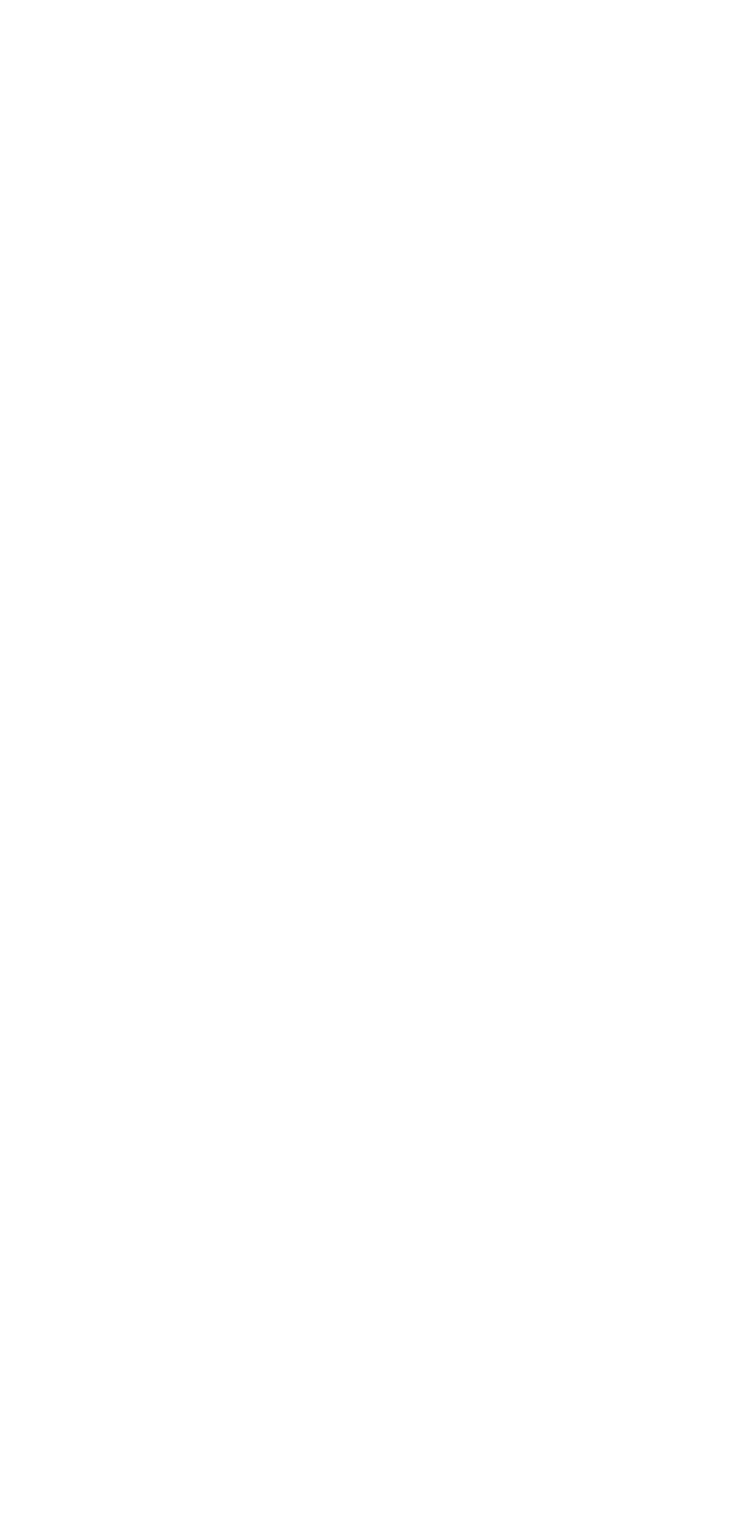
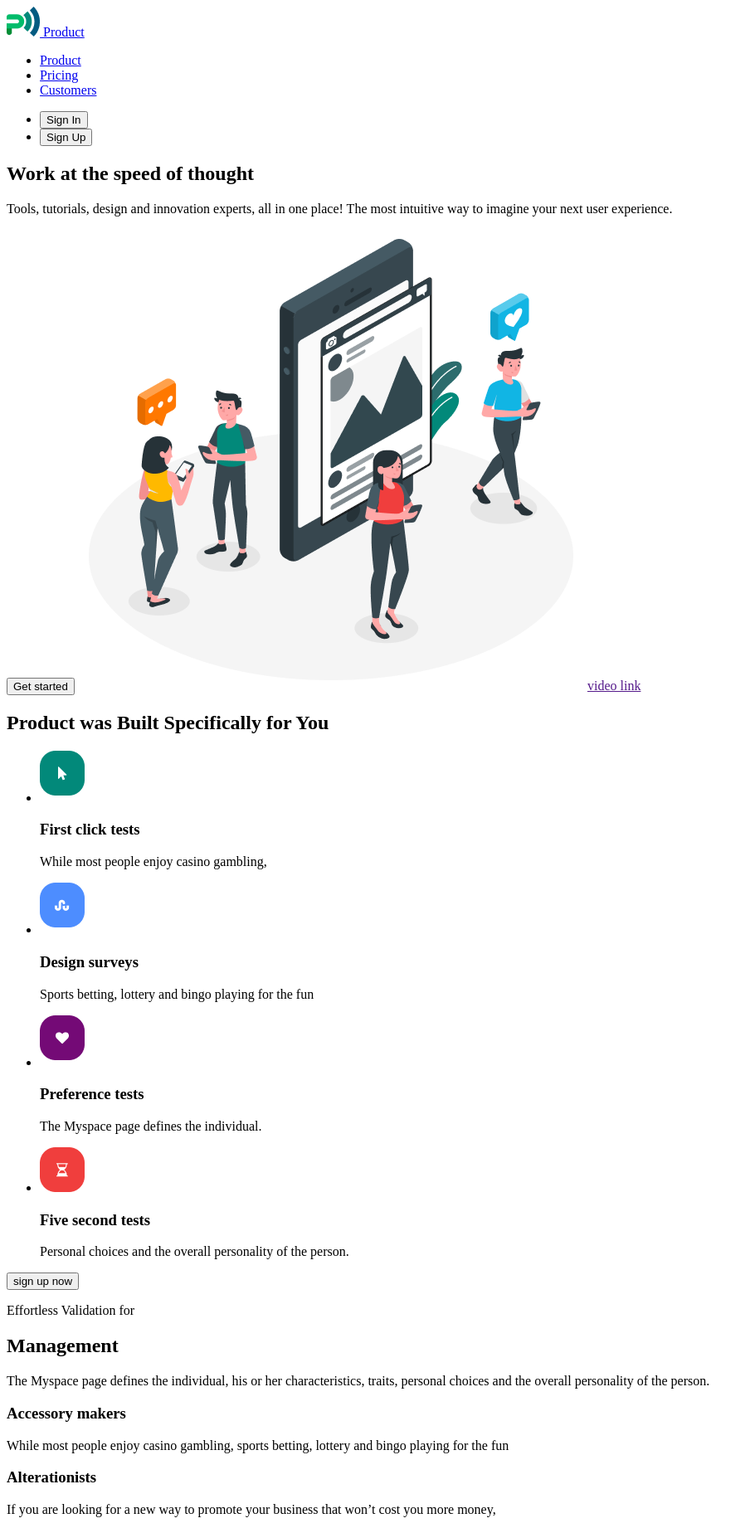
Before and after one commit to OleksandrRiabokon91/blended-116-01-beseness, a plain HTML site: page index.html in a window 1280 px wide. Shown: the top 1842 px of the page at 83% size, without its empty margins (0-910 px from the left). Before the commit the page ends 800 px from the top, so only its background shows below. Drawn offline with Linux system fonts and the light colour scheme.

Commit message:
first commit

```diff
--- a/index.html
+++ b/index.html
@@ -6,11 +6,81 @@
     <title>Diseness promoushen</title>
   </head>
   <body>
-    <header></header>
+    <header>
+      <a href="./index.html"
+        ><img src="./images/logo.png" alt="logo" /> Product
+      </a>
+      <nav>
+        <ul>
+          <li><a href="./index.html">Product</a></li>
+          <li><a href="./customer-page.html">Pricing</a></li>
+          <li><a href="./pricing-page.html">Customers</a></li>
+        </ul>
+      </nav>
+      <ul>
+        <li><button type="button">Sign In</button></li>
+        <li>
+          <button type="button">Sign Up</button>
+        </li>
+      </ul>
+    </header>
     <main>
-      <section></section>
-      <section></section>
-      <section></section>
+      <section>
+        <h1>Work at the speed of thought</h1>
+        <p>
+          Tools, tutorials, design and innovation experts, all in one place! The
+          most intuitive way to imagine your next user experience.
+        </p>
+        <button type="button">Get started</button>
+        <a href=""></a>
+        <img src="./images/hero-img.png" alt="pepol" />
+        <a href="">video link</a>
+      </section>
+      <section>
+        <h2>Product was Built Specifically for You</h2>
+        <ul>
+          <li>
+            <a href=""><img src="./images/icon-1.png" alt="icon-1" /></a>
+            <h3>First click tests</h3>
+            <p>While most people enjoy casino gambling,</p>
+          </li>
+          <li>
+            <a href=""><img src="./images/icon-2.png" alt="icon-2" /></a>
+            <h3>Design surveys</h3>
+            <p>Sports betting, lottery and bingo playing for the fun</p>
+          </li>
+          <li>
+            <a href=""><img src="./images/icon-3.png" alt="icon-3" /></a>
+            <h3>Preference tests</h3>
+            <p>The Myspace page defines the individual.</p>
+          </li>
+          <li>
+            <a href=""><img src="./images/icon-4.png" alt="icon-4" /></a>
+            <h3>Five second tests</h3>
+            <p>Personal choices and the overall personality of the person.</p>
+          </li>
+        </ul>
+        <button type="button">sign up now</button>
+      </section>
+      <section>
+        <p>Effortless Validation for</p>
+        <h2>Management</h2>
+        <p>
+          The Myspace page defines the individual, his or her characteristics,
+          traits, personal choices and the overall personality of the person.
+        </p>
+        <h3>Accessory makers</h3>
+        <p>
+          While most people enjoy casino gambling, sports betting, lottery and
+          bingo playing for the fun
+        </p>
+        <h3>Alterationists</h3>
+        <p>
+          If you are looking for a new way to promote your business that won’t
+          cost you more money,
+        </p>
+        <img src="./images/management-img.png" alt="management" />
+      </section>
       <section></section>
       <section></section>
       <section></section>
```
Also changed, not shown: customer-page.html (added), images/icon-1.png (added), images/icon-2.png (added), images/icon-3.png (added), images/icon-4.png (added), images/logo.png (added), images/management-img.png (added), images/support-img.png (added), pricing-page.html (added).
